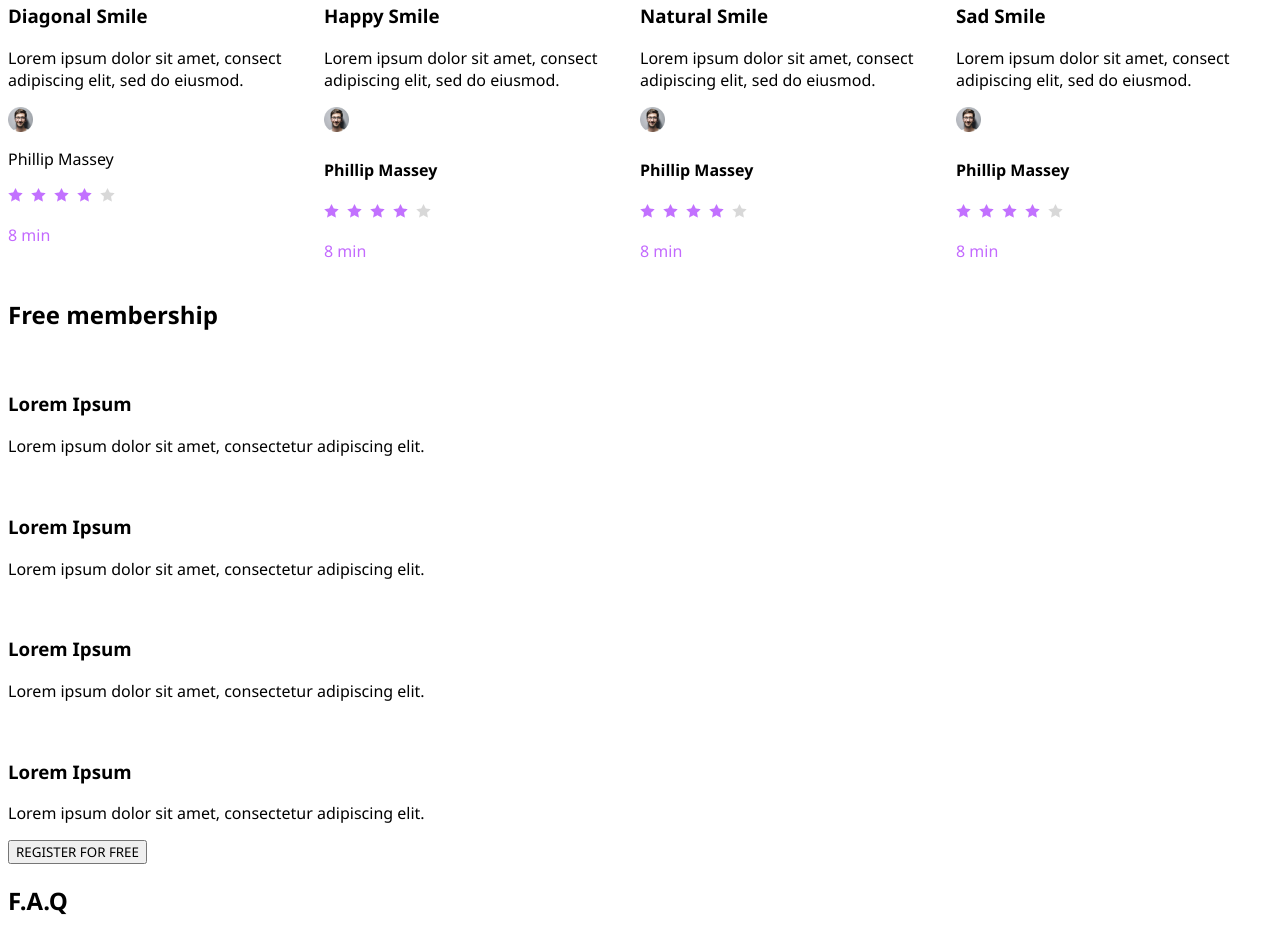
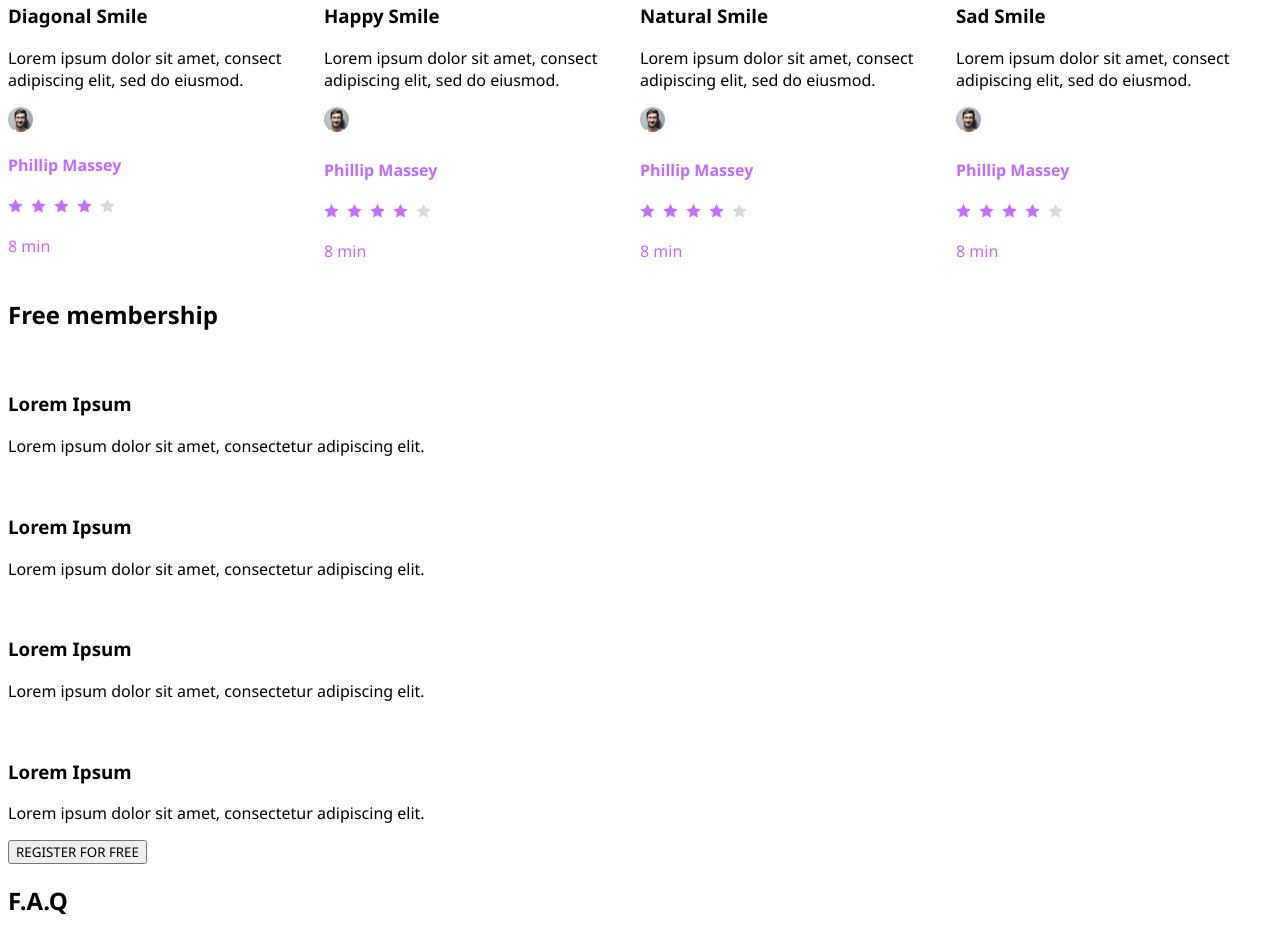
Before and after one commit to KanyiSharon/alx_html_css, a plain HTML site: page css_advanced/index.html in a window 1280 px wide. Shown: the part 1823-2757 px from the top of the page. Drawn offline with Linux system fonts and the light colour scheme; files whose address does not match are found by name.

Commit message:
made changes to popular section

```diff
--- a/css_advanced/index.html
+++ b/css_advanced/index.html
@@ -78,7 +78,7 @@
                 <p>Lorem ipsum dolor sit amet, consect adipiscing elit, sed do eiusmod.</p>
                 <div>
                     <img style="width:8%;display:flex;" src="../css_advanced\CSS Advanced\1.png" alt="">
-                    <span><p>Phillip Massey</p></span>
+                    <h4 class="purple">Phillip Massey</h4>
                     <img src="../css_advanced\CSS Advanced\rating.png">
                 </div>
 
@@ -91,7 +91,7 @@
                 <p>Lorem ipsum dolor sit amet, consect adipiscing elit, sed do eiusmod.</p>
                 <div>
                     <img style="width:8%" src="../css_advanced\CSS Advanced\1.png" alt="">
-                    <h4>Phillip Massey</h4>
+                    <h4 class="purple">Phillip Massey</h4>
                     <img src="../css_advanced\CSS Advanced\rating.png">
 
                 </div>
@@ -105,7 +105,7 @@
                 <p>Lorem ipsum dolor sit amet, consect adipiscing elit, sed do eiusmod.</p>
                 <div>
                     <img style="width:8%" src="../css_advanced\CSS Advanced\1.png" alt="">
-                    <h4>Phillip Massey</h4>
+                    <h4 class="purple">Phillip Massey</h4>
                     <img src="../css_advanced\CSS Advanced\rating.png">
 
                 </div>
@@ -120,7 +120,7 @@
                 <p>Lorem ipsum dolor sit amet, consect adipiscing elit, sed do eiusmod.</p>
                 <div>
                     <img  class="PM"style="width:8%" src="../css_advanced\CSS Advanced\1.png" alt="">
-                    <h4 class="textnexttophoto">Phillip Massey</h4>
+                    <h4 class="purple">Phillip Massey</h4>
                     <img src="../css_advanced\CSS Advanced\rating.png">
 
                 </div>
```
